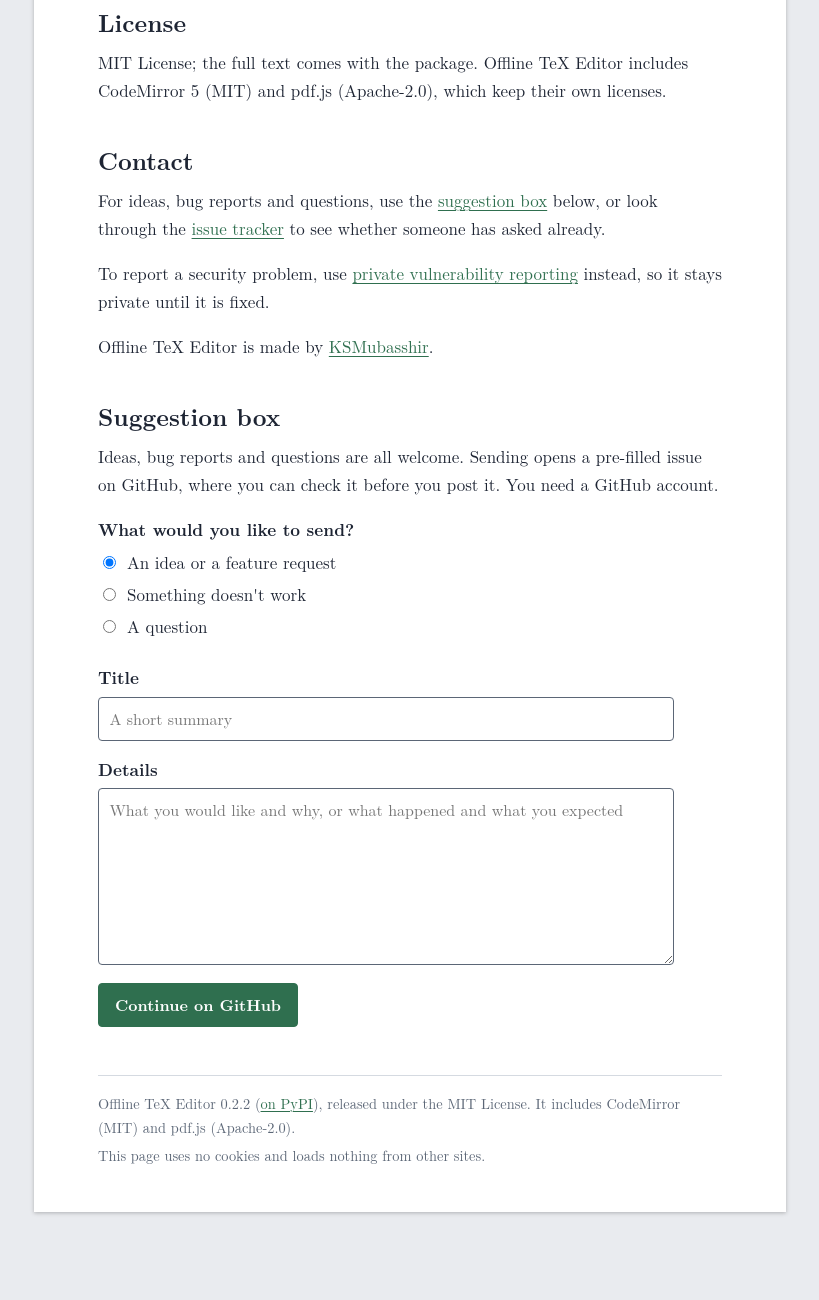
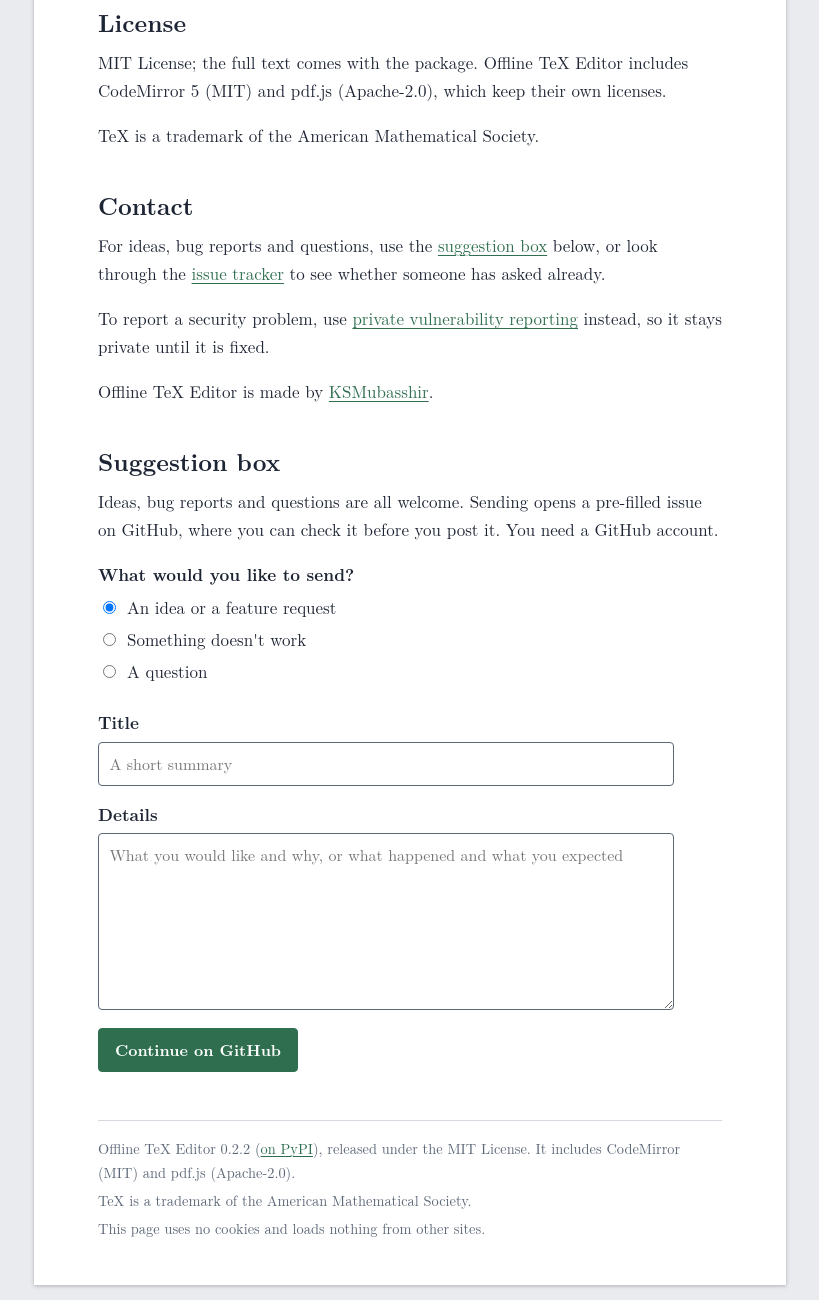
Before and after one commit to offline-tex-editor/offline-tex-editor.github.io, a plain HTML site: page index.html in a window 1280 px wide. Shown: the part 6320-7620 px from the top of the page, without its empty margins (362-1181 px from the left). Before the commit the page ends 7596 px from the top, so only its background shows below. Drawn offline with Linux system fonts and the light colour scheme.

Commit message:
Acknowledge the TeX trademark

```diff
--- a/index.html
+++ b/index.html
@@ -83,6 +83,7 @@
 <p>To report a security problem privately, see <a href="#contact">Contact</a>.</p>
 <h2 id="license">License</h2>
 <p>MIT License; the full text comes with the package. Offline TeX Editor includes CodeMirror 5 (MIT) and pdf.js (Apache-2.0), which keep their own licenses.</p>
+<p>TeX is a trademark of the American Mathematical Society.</p>
 
     <section id="contact">
       <h2>Contact</h2>
@@ -122,6 +123,7 @@
     <footer>
       <p>Offline TeX Editor 0.2.2 (<a href="https://pypi.org/project/offline-tex-editor/">on PyPI</a>), released under the MIT
         License. It includes CodeMirror (MIT) and pdf.js (Apache-2.0).</p>
+      <p>TeX is a trademark of the American Mathematical Society.</p>
       <p>This page uses no cookies and loads nothing from other sites.</p>
     </footer>
   </main>
```
